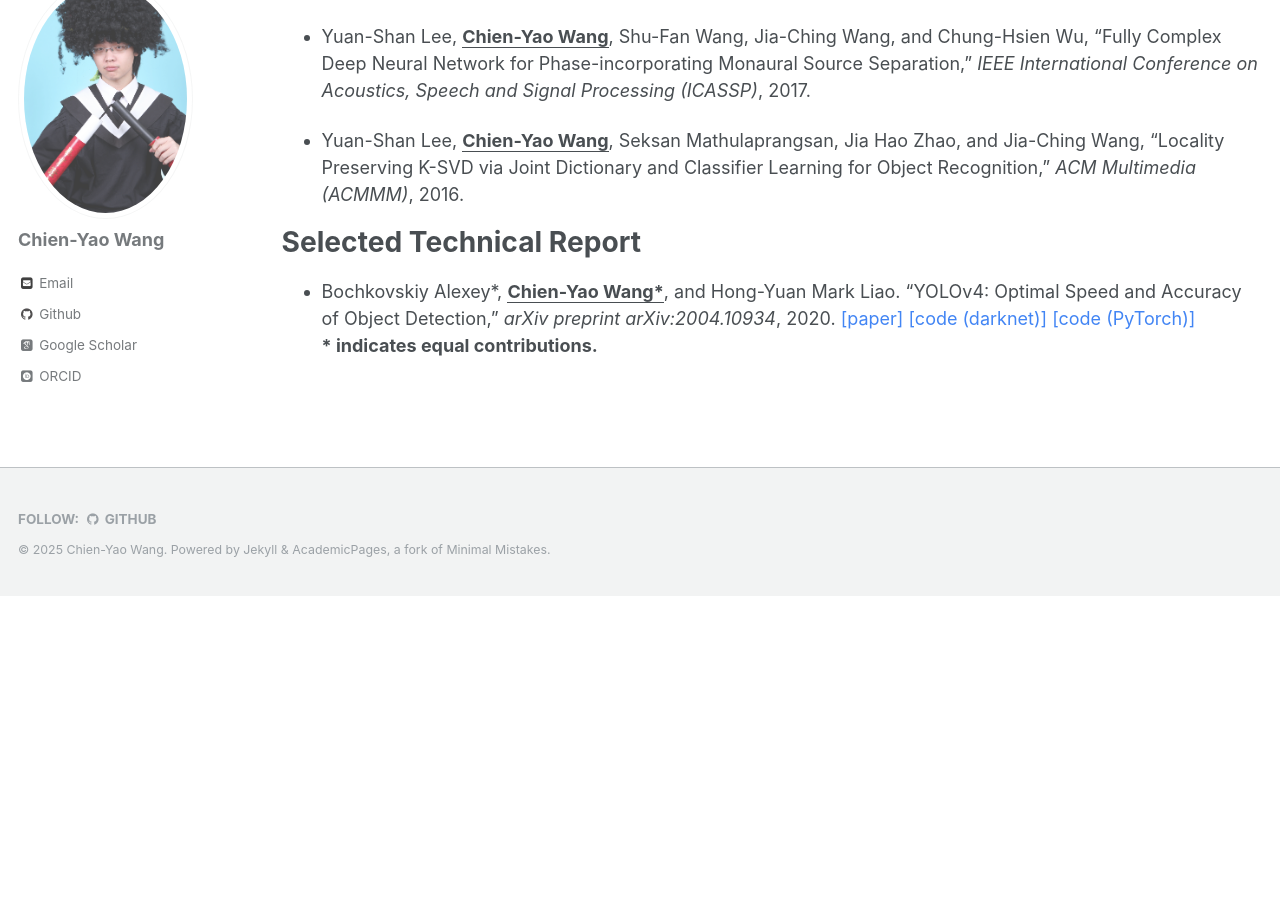
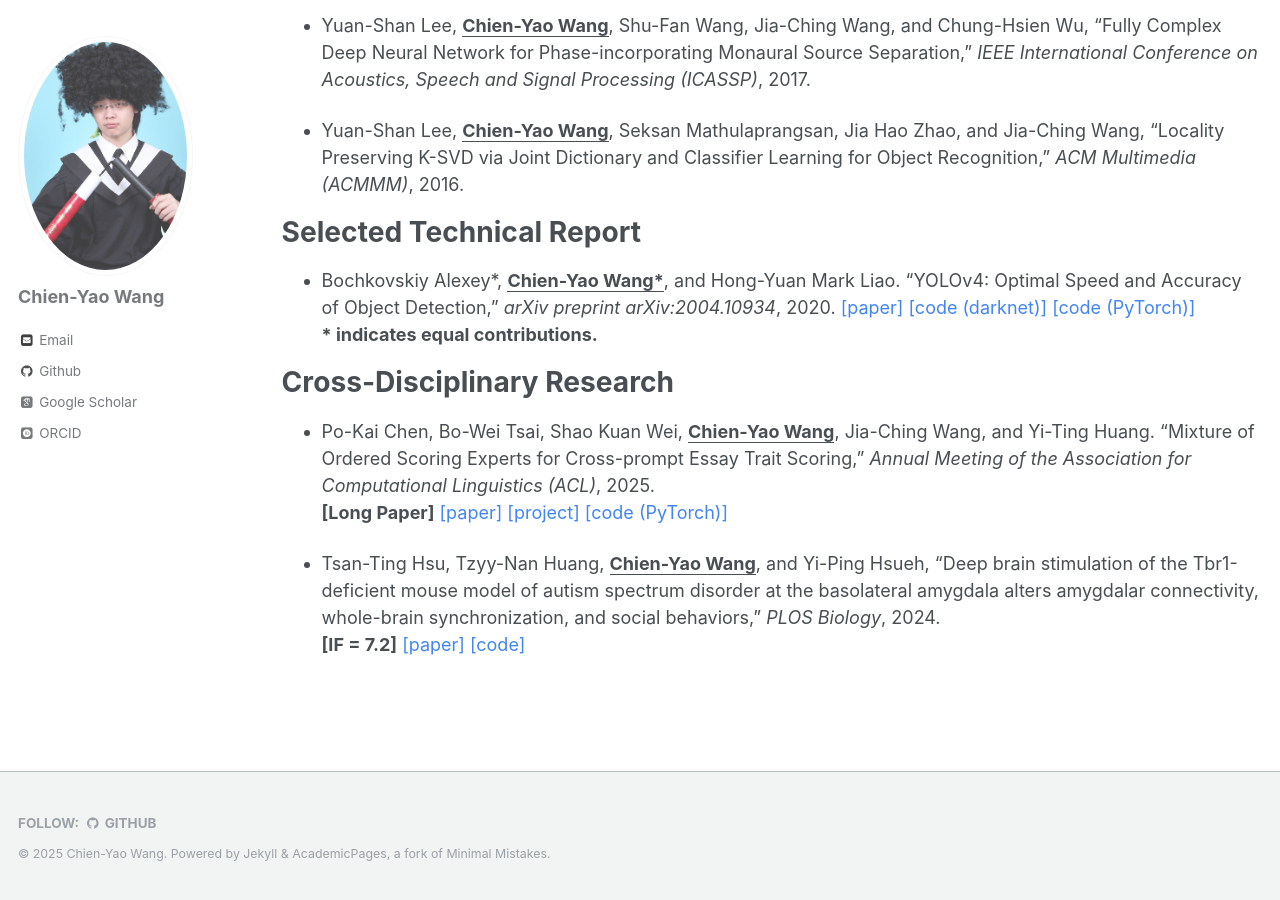
Before and after one commit to WongKinYiu/WongKinYiu.github.io, a Jekyll site: the page built from _pages/publications.md, in a window 1280 px wide and 900 px high, scrolled down 2664 px. Built offline with Jekyll 4.4.1, drawn with Linux system fonts in a browser that asks for light colours; some web fonts are replaced; before the commit the page ends 3260 px from its top, so only the background shows below that.

Commit message:
Update publications.md

```diff
--- a/_pages/publications.md
+++ b/_pages/publications.md
@@ -41,8 +41,6 @@ Selected Journal
 
 Selected Conference
 ======
-
-
 * Hao-Tang Tsui, <strong><U>Chien-Yao Wang</U></strong>, and Hong-Yuan Mark Liao. “YOLO-RD: Introducing Relevant and Compact Explicit Knowledge to YOLO by Retriever-Dictionary,” <I>International Conference on Learning Representations (ICLR)</I>, 2025.
   <span style="color:#4285F4">[[paper]](https://openreview.net/forum?id=KXDOmD7DM7)</span>
   <span style="color:#4285F4">[[code (PyTorch)]](https://github.com/MultimediaTechLab/YOLO)</span>
@@ -50,13 +48,22 @@ Selected Conference
 * Shan-Ya Yang, Hao-Chung Cheng, <strong><U>Chien-Yao Wang</U></strong>, Jia-Ching Wang, Chun-Yi Lee. “A Key to Effective Multi-task Learning: Separate Query Selection for Task-Synergized Handling and Node Utilization,” <I>IEEE International Conference on Acoustics, Speech and Signal Processing (ICASSP)</I>, 2025.
   <span style="color:#4285F4">[[paper]](https://ieeexplore.ieee.org/document/10888498)</span>
 
+<!--* Ying-Li Lin, Hao-Chung Cheng, Chung-I Huang, <strong><U>Chien-Yao Wang</U></strong>, and Jia-Ching Wang. “Impact of Glyph Information on Latent Space Diffusion Models for Accurate Handwritten Text Generation,” <I>IEEE International Conference on Acoustics, Speech and Signal Processing (ICASSP)</I>, 2025.
+-->
+
 * Hung-Shuo Chang, <strong><U>Chien-Yao Wang</U></strong>, Richard Robert Wang, Gene Chou, and Hong-Yuan Mark Liao. “Generalist YOLO: Towards Real-Time End-to-End Multi-Task Visual Language Models,” <I>IEEE/CVF Winter Conference on Applications of Computer Vision (WACV)</I>, 2025.
   <span style="color:#4285F4">[[paper]](https://openaccess.thecvf.com/content/WACV2025/papers/Chang_Generalist_YOLO_Towards_Real-Time_End-to-End_Multi-Task_Visual_Language_Models_WACV_2025_paper.pdf)</span>
   <span style="color:#4285F4">[[code (PyTorch)]](https://github.com/WongKinYiu/GeneralistYOLO)</span>
 
+<!--* Chao-Wang Huang, <strong><U>Chien-Yao Wang</U></strong>, and Jia-Ching Wang. “mmAlphabet: Air Writing Alphabet Recognition System Based on mmWave FMCW Radar and Convolutional Neural Network,” <I>International Conference on Pattern Recognition (ICPR)</I>, 2024.
+-->
+
 * <strong><U>Chien-Yao Wang</U></strong>, I-Hau Yeh, and Hong-Yuan Mark Liao. “YOLOv9: Learning What You Want to Learn Using Programmable Gradient Information,” <I>European Conference on Computer Vision (ECCV)</I>, 2024.
   <span style="color:#4285F4">[[paper]](https://arxiv.org/abs/2402.13616)</span>
   <span style="color:#4285F4">[[code (PyTorch)]](https://github.com/WongKinYiu/yolov9)</span>
+
+<!--* Ming-Zheng Peng, Hao-Chung Cheng, Phuong-Thi Le, Cheng-Chun Wang, <strong><U>Chien-Yao Wang</U></strong>, and Jia-Ching Wang. “Scene Text Recognition Using Progressive Rectification Network And Spelling Error Correction Language Model,” <I>IEEE International Conference on Image Processing (ICIP)</I>, 2024.
+-->
 
 <!--* Kai-Wen Liang, Pin-Hsuan Li, Chung-Hsun Lo, <strong><U>Chien-Yao Wang</U></strong>, Yung-Fang Chen, Jia-Ching Wang, Pao-Chi Chang. “3D Face Reconstruction based on Weakly-Supervised Learning Morphable Face Model,” <I>IEEE International Conference on Image Processing (ICIP)</I>, 2023.
 -->
@@ -154,3 +161,17 @@ Selected Technical Report
   <span style="color:#4285F4">[[code (darknet)]](https://github.com/AlexeyAB/darknet)</span>
   <span style="color:#4285F4">[[code (PyTorch)]](https://github.com/WongKinYiu/PyTorch_YOLOv4)</span>
   <br> <strong>\* indicates equal contributions.</strong>
+
+
+Cross-Disciplinary Research
+======
+* Po-Kai Chen, Bo-Wei Tsai, Shao Kuan Wei, <strong><U>Chien-Yao Wang</U></strong>, Jia-Ching Wang, and Yi-Ting Huang. “Mixture of Ordered Scoring Experts for Cross-prompt Essay Trait Scoring,” <I>Annual Meeting of the Association for Computational Linguistics (ACL)</I>, 2025.
+  <br> <strong>[Long Paper]</strong>
+  <span style="color:#4285F4">[[paper]](https://2025.aclweb.org/program/main_papers)</span>
+  <span style="color:#4285F4">[[project]](https://antslabtw.github.io/MOOSE)</span>
+  <span style="color:#4285F4">[[code (PyTorch)]](https://github.com/antslabtw/MOOSE-AES)</span>
+
+* Tsan-Ting Hsu, Tzyy-Nan Huang, <strong><U>Chien-Yao Wang</U></strong>, and Yi-Ping Hsueh, “Deep brain stimulation of the Tbr1-deficient mouse model of autism spectrum disorder at the basolateral amygdala alters amygdalar connectivity, whole-brain synchronization, and social behaviors,” <I>PLOS Biology</I>, 2024.
+  <br> <strong>[IF = 7.2]</strong>
+  <span style="color:#4285F4">[[paper]](https://journals.plos.org/plosbiology/article?id=10.1371/journal.pbio.3002646)</span>
+  <span style="color:#4285F4">[[code]](https://github.com/HsuehYiPing/Tbr1Amyg)</span>
```
